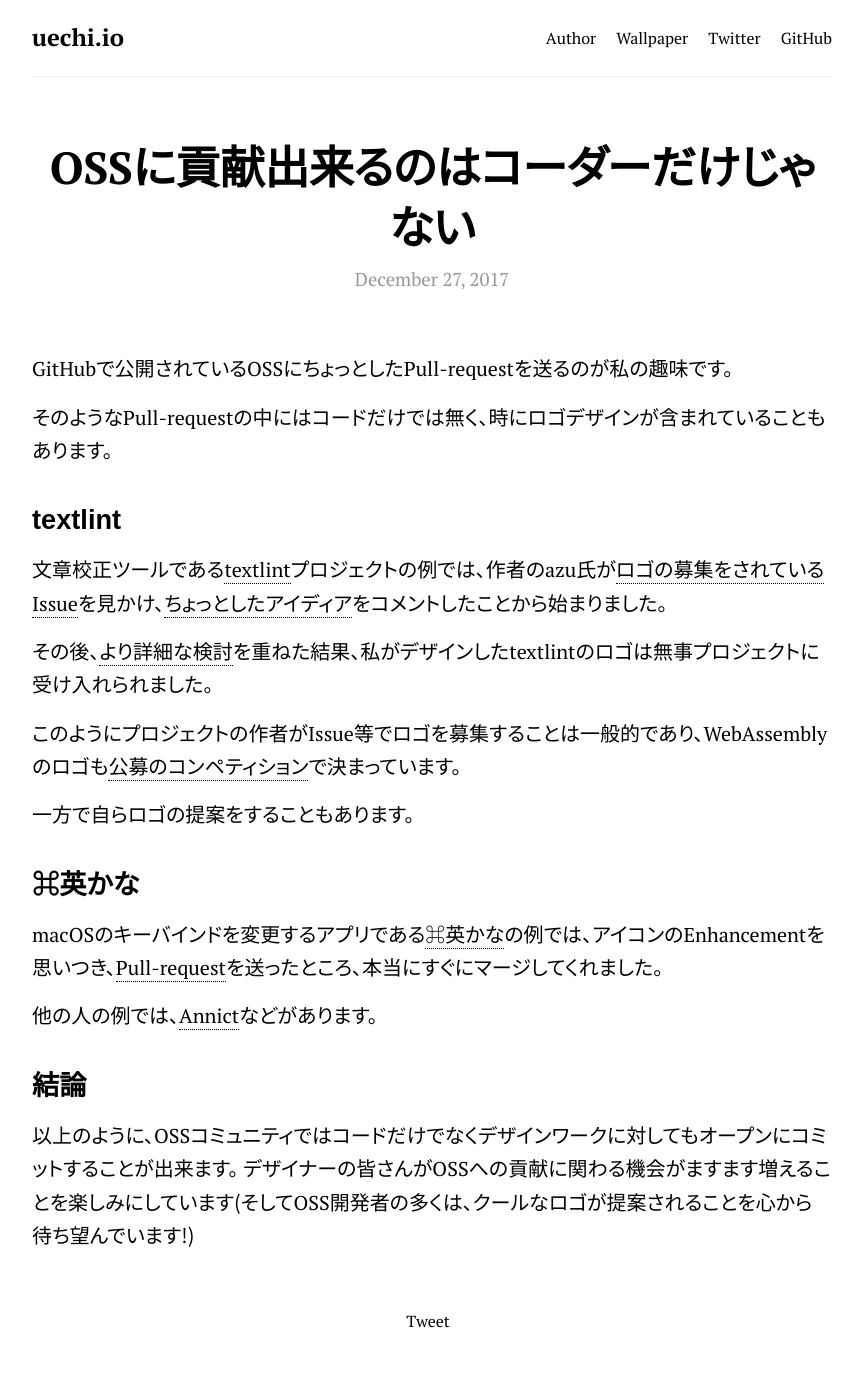
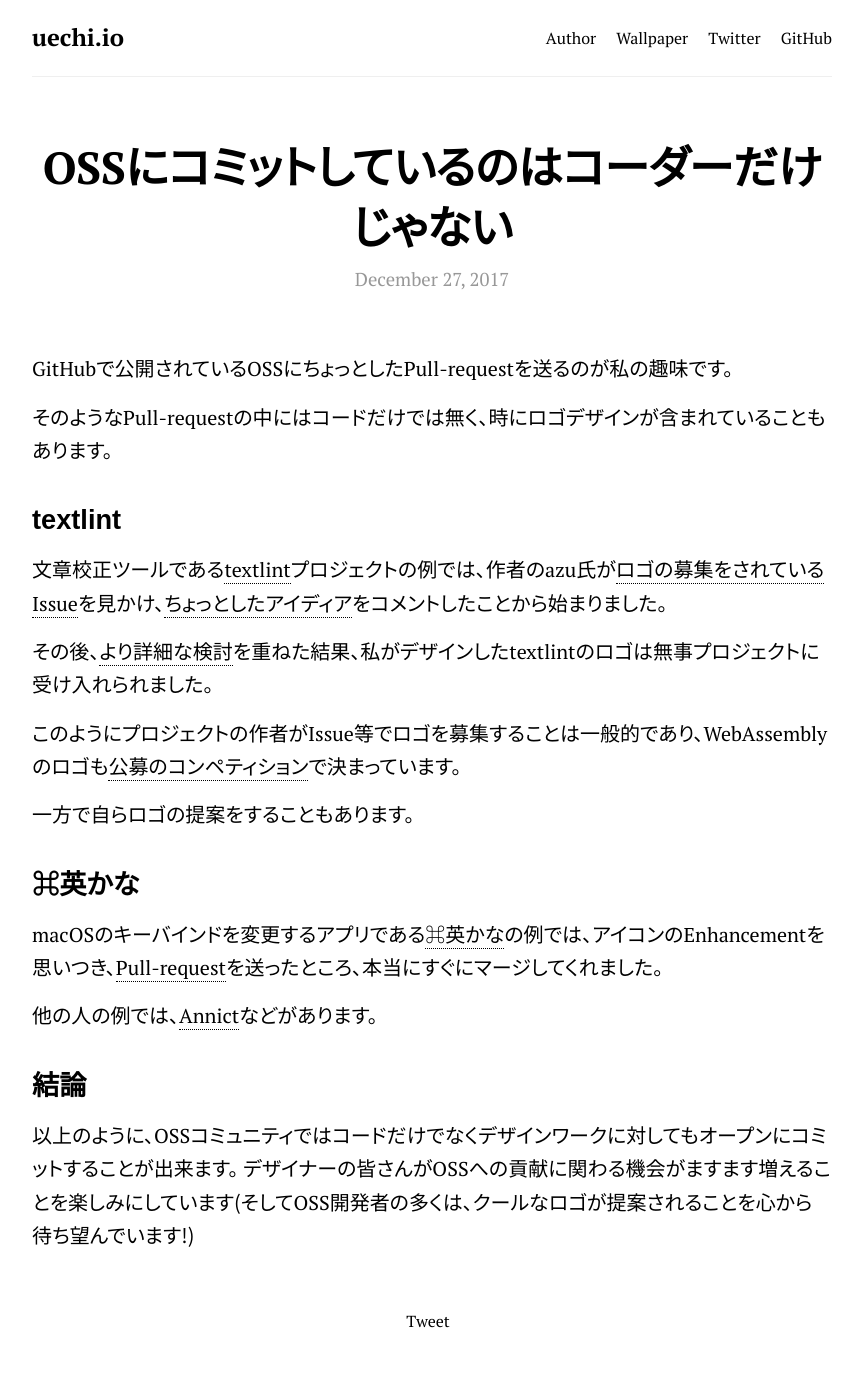
Before and after one commit to uetchy/uechi.io, a Jekyll site: the page built from _posts/2017-12-27-oss-for-designers.markdown, in a window 1280 px wide. Shown: the whole page, without its empty margins (208-1071 px from the left). Built offline with Jekyll 4.4.1, drawn with Linux system fonts in a browser that asks for light colours; nearby versions of some CDN libraries; comment, search, counter and statistics services are not loaded.

Commit message:
Updated Oss For Designers

```diff
--- a/_posts/2017-12-27-oss-for-designers.markdown
+++ b/_posts/2017-12-27-oss-for-designers.markdown
@@ -1,5 +1,5 @@
 ---
-title: OSSに貢献出来るのはコーダーだけじゃない
+title: OSSにコミットしているのはコーダーだけじゃない
 date: 2017-12-27 00:24:00 +09:00
 ---
 
```
